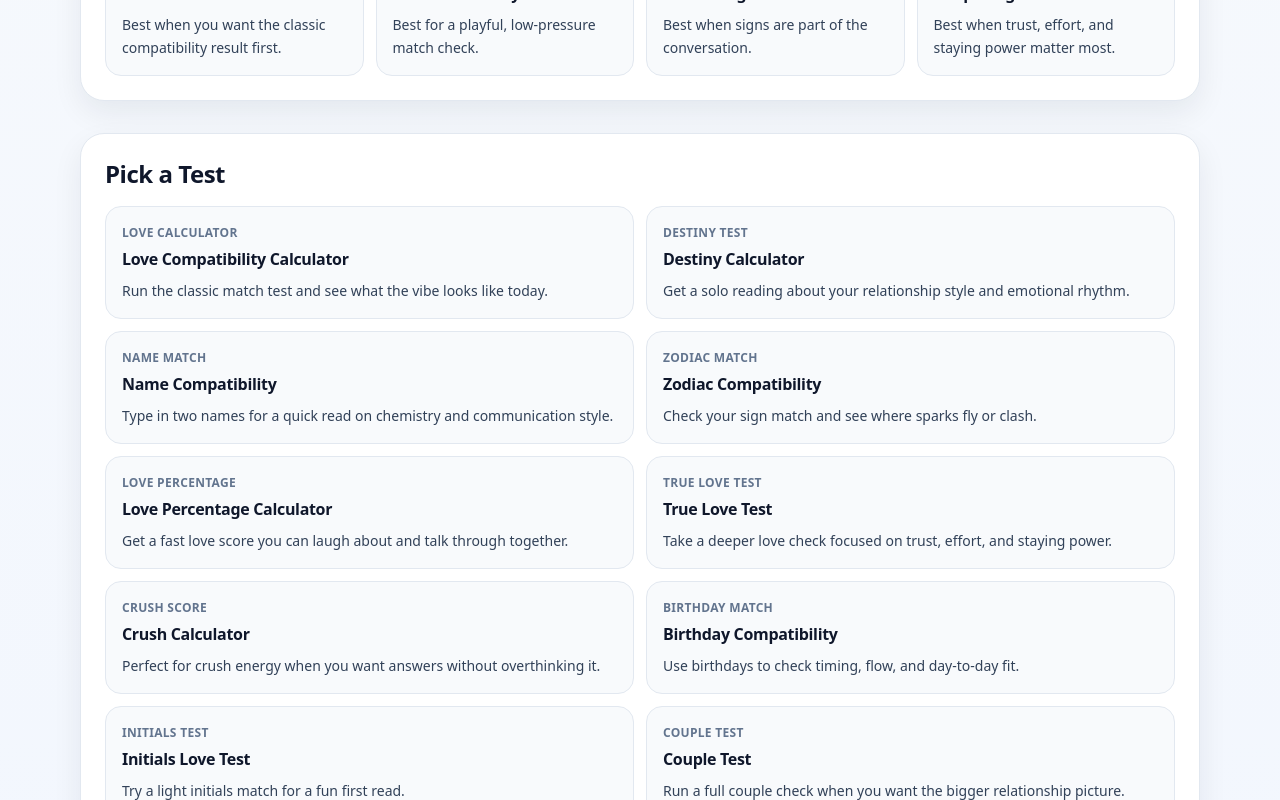
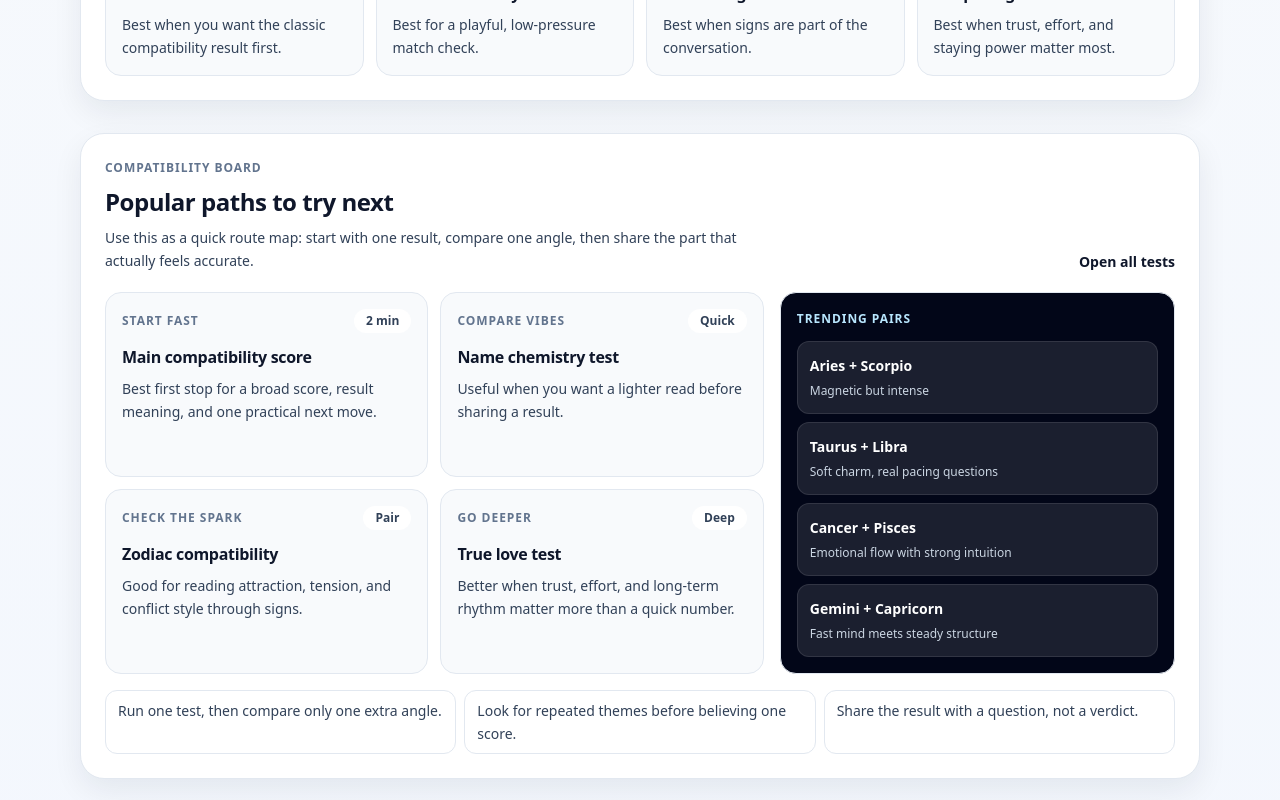
Before and after one commit to ssiikk2/DestinyLab, a Next.js app: page / in a window 1280 px wide. Shown: the part 980-1780 px from the top of the page. Built offline with nearby package versions, Linux system fonts and the light colour scheme; no server answers.

Commit message:
ship: add compatibility discovery board

```diff
--- a/app/page.tsx
+++ b/app/page.tsx
@@ -4,6 +4,7 @@ import Link from "next/link";
 import { HomeQuickStart } from "@/components/HomeQuickStart";
 import { InternalLinkCluster } from "@/components/InternalLinkCluster";
 import { InternalLinks } from "@/components/InternalLinks";
+import { LiveCompatibilityBoard } from "@/components/LiveCompatibilityBoard";
 import { SeoJsonLd } from "@/components/SeoJsonLd";
 import { homeGuideLinks, homeToolsLinks } from "@/content/landing-pages";
 import { absoluteUrl, buildHubMeta } from "@/lib/seo";
@@ -227,6 +228,8 @@ export default function HomePage() {
         </div>
       </section>
 
+      <LiveCompatibilityBoard />
+
       <InternalLinks heading="Pick a Test" links={homeToolsLinks} />
       <InternalLinks heading="Quick Reads" links={homeGuideLinks} />
       <InternalLinkCluster context={{ type: "home", tags: ["home", "insights"] }} />
--- /dev/null
+++ b/components/LiveCompatibilityBoard.tsx
@@ -0,0 +1,110 @@
+import Link from "next/link";
+
+const popularPaths = [
+  {
+    label: "Start fast",
+    title: "Main compatibility score",
+    href: "/calculator",
+    score: "2 min",
+    note: "Best first stop for a broad score, result meaning, and one practical next move.",
+  },
+  {
+    label: "Compare vibes",
+    title: "Name chemistry test",
+    href: "/name-compatibility",
+    score: "Quick",
+    note: "Useful when you want a lighter read before sharing a result.",
+  },
+  {
+    label: "Check the spark",
+    title: "Zodiac compatibility",
+    href: "/zodiac-compatibility",
+    score: "Pair",
+    note: "Good for reading attraction, tension, and conflict style through signs.",
+  },
+  {
+    label: "Go deeper",
+    title: "True love test",
+    href: "/true-love-test",
+    score: "Deep",
+    note: "Better when trust, effort, and long-term rhythm matter more than a quick number.",
+  },
+];
+
+const trendingPairs = [
+  { pair: "Aries + Scorpio", href: "/compatibility/aries-and-scorpio", cue: "Magnetic but intense" },
+  { pair: "Taurus + Libra", href: "/compatibility/taurus-and-libra", cue: "Soft charm, real pacing questions" },
+  { pair: "Cancer + Pisces", href: "/compatibility/cancer-and-pisces", cue: "Emotional flow with strong intuition" },
+  { pair: "Gemini + Capricorn", href: "/compatibility/gemini-and-capricorn", cue: "Fast mind meets steady structure" },
+];
+
+const resultIdeas = [
+  "Run one test, then compare only one extra angle.",
+  "Look for repeated themes before believing one score.",
+  "Share the result with a question, not a verdict.",
+];
+
+export function LiveCompatibilityBoard() {
+  return (
+    <section className="rounded-3xl border border-slate-200 bg-white p-6 shadow-[0_12px_30px_rgba(15,23,42,0.07)]">
+      <div className="flex flex-col gap-3 md:flex-row md:items-end md:justify-between">
+        <div>
+          <p className="text-xs font-bold uppercase tracking-[0.08em] text-slate-500">Compatibility board</p>
+          <h2 className="mt-2 text-2xl font-semibold text-slate-900">Popular paths to try next</h2>
+          <p className="mt-2 max-w-2xl text-sm leading-6 text-slate-700">
+            Use this as a quick route map: start with one result, compare one angle, then share the part that actually
+            feels accurate.
+          </p>
+        </div>
+        <Link href="/tests" className="text-sm font-semibold text-slate-900 hover:text-slate-600">
+          Open all tests
+        </Link>
+      </div>
+
+      <div className="mt-5 grid gap-4 lg:grid-cols-[1.25fr_0.75fr]">
+        <div className="grid gap-3 md:grid-cols-2">
+          {popularPaths.map((item) => (
+            <Link
+              key={item.href}
+              href={item.href}
+              className="rounded-2xl border border-slate-200 bg-slate-50 p-4 transition hover:border-slate-300 hover:bg-white hover:shadow-sm"
+            >
+              <div className="flex items-center justify-between gap-3">
+                <p className="text-xs font-bold uppercase tracking-[0.08em] text-slate-500">{item.label}</p>
+                <span className="rounded-full bg-white px-3 py-1 text-xs font-semibold text-slate-700">
+                  {item.score}
+                </span>
+              </div>
+              <h3 className="mt-3 text-base font-semibold text-slate-900">{item.title}</h3>
+              <p className="mt-2 text-sm leading-6 text-slate-700">{item.note}</p>
+            </Link>
+          ))}
+        </div>
+
+        <aside className="rounded-2xl border border-slate-200 bg-slate-950 p-4 text-white">
+          <p className="text-xs font-bold uppercase tracking-[0.08em] text-sky-200">Trending pairs</p>
+          <div className="mt-3 space-y-2">
+            {trendingPairs.map((item) => (
+              <Link
+                key={item.href}
+                href={item.href}
+                className="block rounded-xl border border-white/10 bg-white/10 p-3 transition hover:bg-white/15"
+              >
+                <p className="text-sm font-semibold text-white">{item.pair}</p>
+                <p className="mt-1 text-xs leading-5 text-slate-300">{item.cue}</p>
+              </Link>
+            ))}
+          </div>
+        </aside>
+      </div>
+
+      <div className="mt-4 grid gap-2 md:grid-cols-3">
+        {resultIdeas.map((idea) => (
+          <p key={idea} className="rounded-xl border border-slate-200 bg-white px-3 py-2 text-sm text-slate-700">
+            {idea}
+          </p>
+        ))}
+      </div>
+    </section>
+  );
+}
--- a/components/SeoLandingPage.tsx
+++ b/components/SeoLandingPage.tsx
@@ -2,6 +2,7 @@ import Link from "next/link";
 import { Suspense } from "react";
 import { CalculatorHook } from "@/components/CalculatorHook";
 import { InternalLinks } from "@/components/InternalLinks";
+import { LiveCompatibilityBoard } from "@/components/LiveCompatibilityBoard";
 import { SeoClusterLinks } from "@/components/SeoClusterLinks";
 import { SeoJsonLd } from "@/components/SeoJsonLd";
 import type { LandingPageRecord } from "@/content/landing-pages";
@@ -345,6 +346,8 @@ export async function SeoLandingPage({ page }: SeoLandingPageProps) {
         </section>
       ) : null}
 
+      {isToolPage ? <LiveCompatibilityBoard /> : null}
+
       {intentGuide ? (
         <section className="rounded-3xl border border-slate-200 bg-white p-6 shadow-[0_12px_30px_rgba(15,23,42,0.07)]">
           <h2 className="text-2xl font-semibold text-slate-900">{intentGuide.heading}</h2>
```
